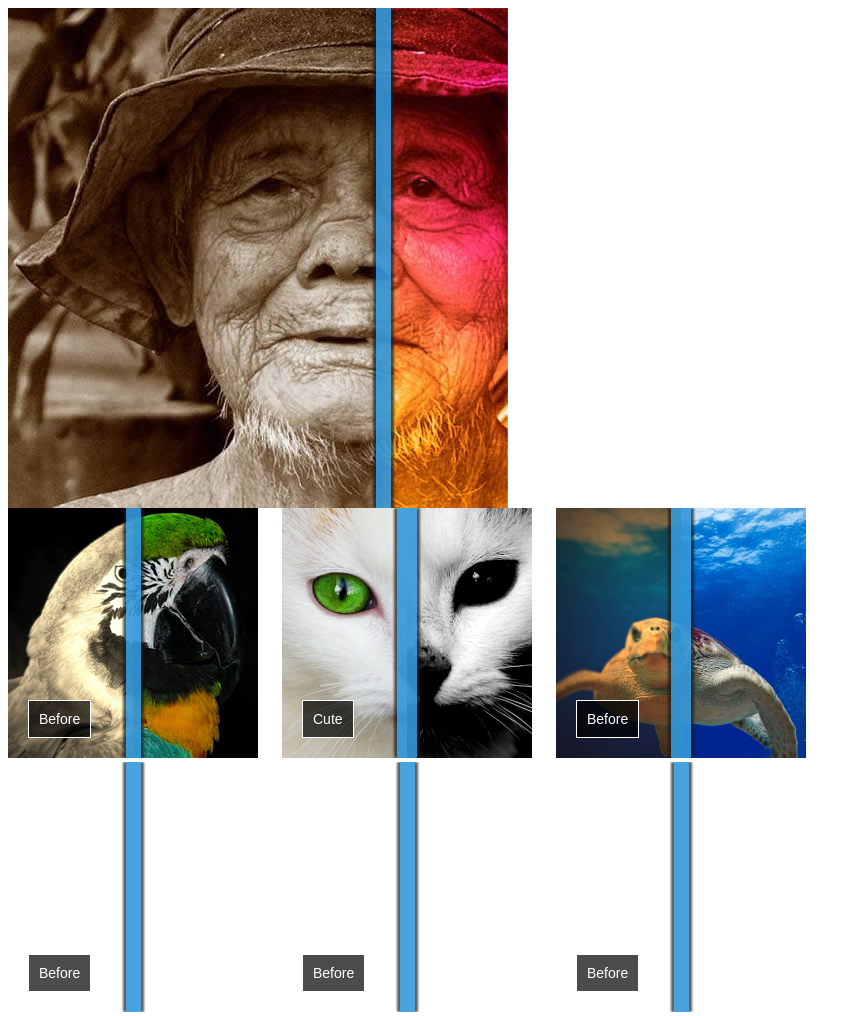
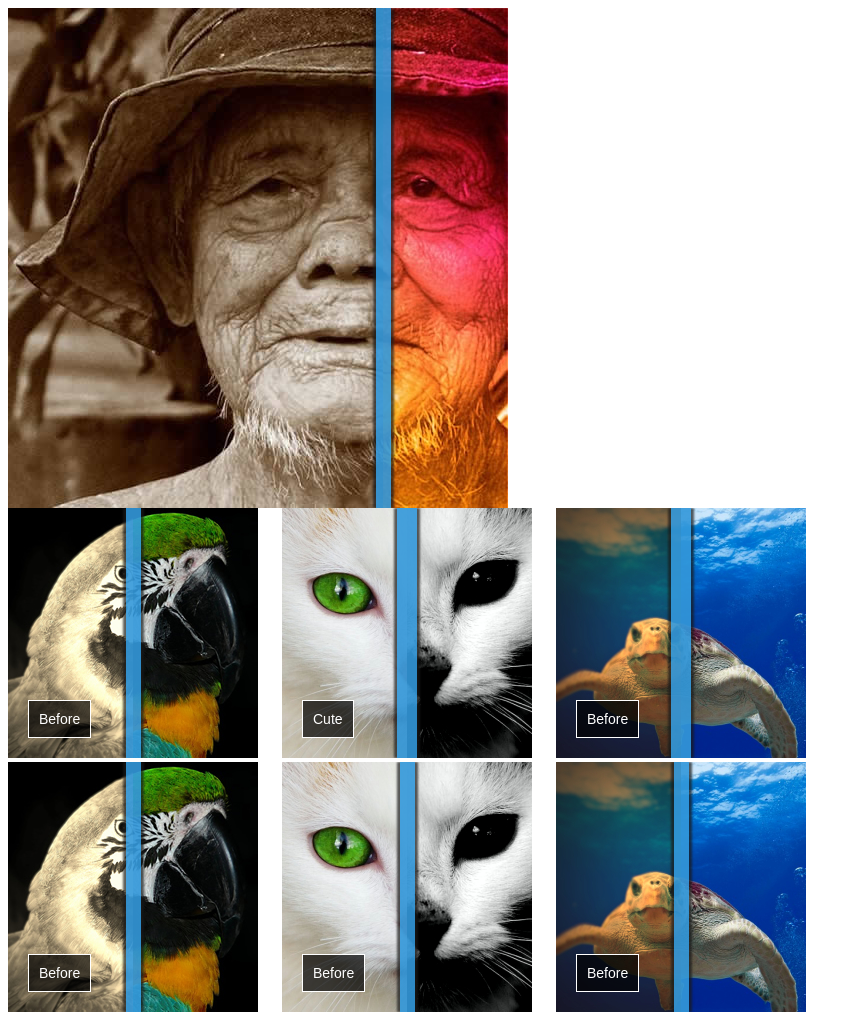
Before and after one commit to jameswyse/jquery-image-reveal, a website: page src/demo/index.html in a window 1280 px wide. Shown: the whole page, without its empty margins (0-861 px from the left). Drawn offline with nearby package versions, Linux system fonts and the light colour scheme; files that its build step writes are made by us from their sources.

Commit message:
Fix missing demo images

```diff
--- a/src/demo/index.html
+++ b/src/demo/index.html
@@ -40,18 +40,18 @@
 
         <div class="row small">
             <div class="imageReveal example5">
-                <img src="before.jpg" title="Before">
-                <img src="after.jpg" title="After">
+                <img src="images/2-before.jpg" title="Before">
+                <img src="images/2-after.jpg" title="After">
             </div>
 
             <div class="imageReveal example5">
-                <img src="before.jpg" title="Before">
-                <img src="after.jpg" title="After">
+                <img src="images/3-before.jpg" title="Before">
+                <img src="images/3-after.jpg" title="After">
             </div>
 
             <div class="imageReveal example5">
-                <img src="before.jpg" title="Before">
-                <img src="after.jpg" title="After">
+                <img src="images/4-before.jpg" title="Before">
+                <img src="images/4-after.jpg" title="After">
             </div>
         </div>
 
```
Also changed, not shown: dist/demo/index.html.
